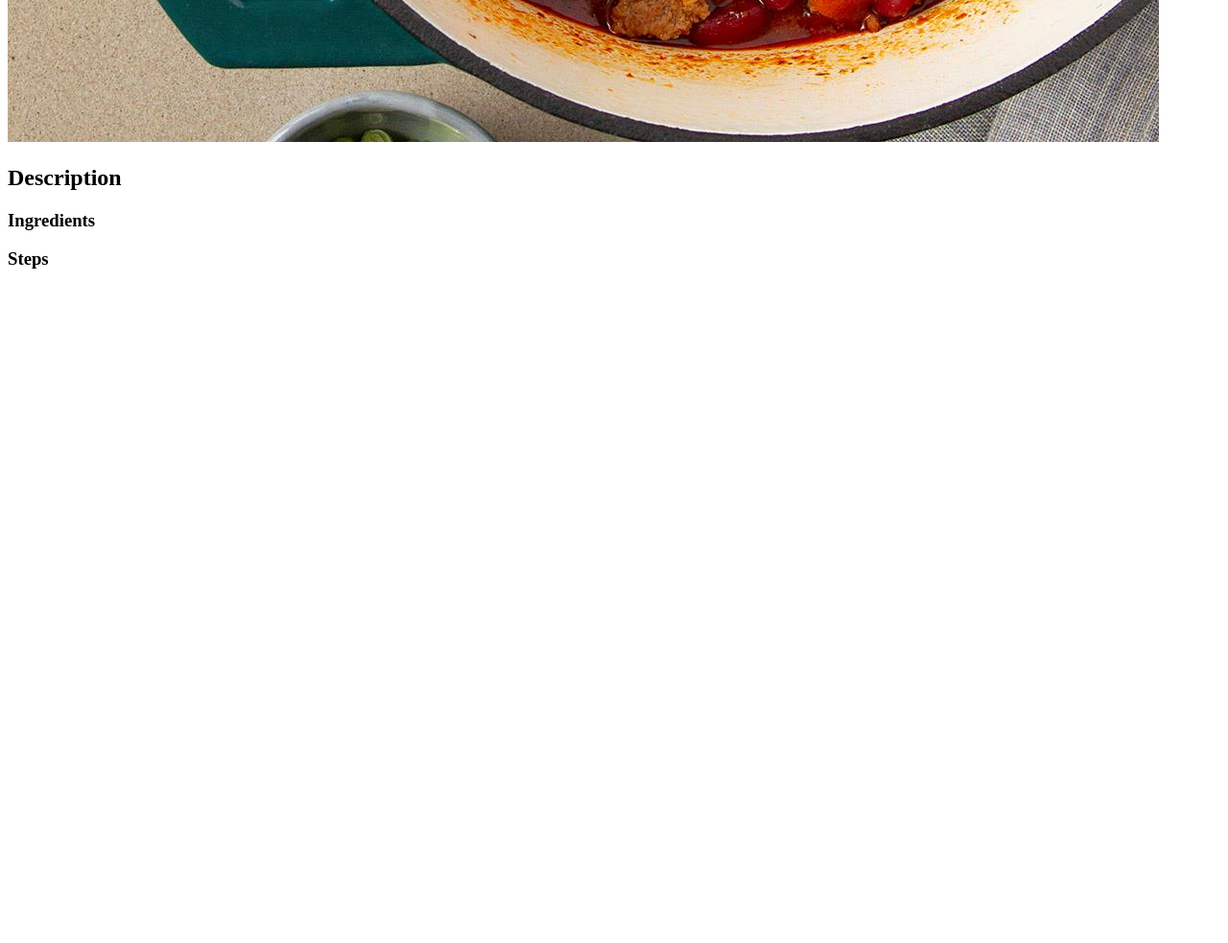
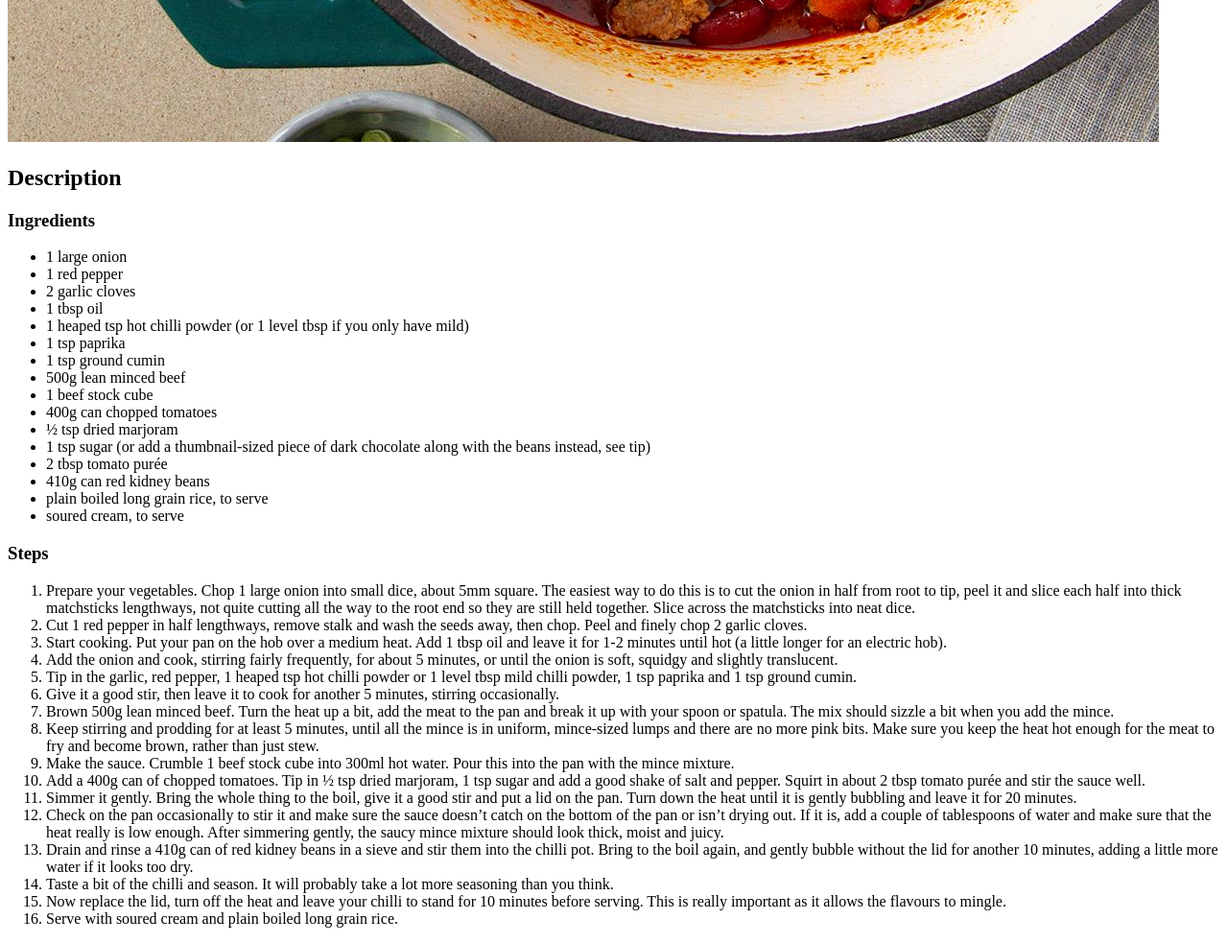
Before and after one commit to aelonite/odin-recipes, a plain HTML site: page recipes/chilli-con-carne.html in a window 1280 px wide. Shown: the part 1132-2115 px from the top of the page at 96% size. Before the commit the page ends 1432 px from the top, so only its background shows below. Drawn offline with Linux system fonts and the light colour scheme.

Commit message:
Add content to chilli-con-carne, add links to index

```diff
--- a/recipes/chilli-con-carne.html
+++ b/recipes/chilli-con-carne.html
@@ -12,10 +12,41 @@
     <h2>Description</h2>
     <h3>Ingredients</h3>
     <ul>
-
+        <li>1 large onion</li>
+        <li>1 red pepper</li>
+        <li>2 garlic cloves</li>
+        <li>1 tbsp oil</li>
+        <li>1 heaped tsp hot chilli powder (or 1 level tbsp if you only have mild)</li>
+        <li>1 tsp paprika</li>
+        <li>1 tsp ground cumin</li>
+        <li>500g lean minced beef</li>
+        <li>1 beef stock cube</li>
+        <li>400g can chopped tomatoes</li>
+        <li>½ tsp dried marjoram</li>
+        <li>1 tsp sugar (or add a thumbnail-sized piece of dark chocolate along with the beans instead, see tip)</li>
+        <li>2 tbsp tomato purée</li>
+        <li>410g can red kidney beans</li>
+        <li>plain boiled long grain rice, to serve</li>
+        <li>soured cream, to serve</li>
     </ul>
     <h3>Steps</h3>
     <ol>
+        <li>Prepare your vegetables. Chop 1 large onion into small dice, about 5mm square. The easiest way to do this is to cut the onion in half from root to tip, peel it and slice each half into thick matchsticks lengthways, not quite cutting all the way to the root end so they are still held together. Slice across the matchsticks into neat dice.</li>
+        <li>Cut 1 red pepper in half lengthways, remove stalk and wash the seeds away, then chop. Peel and finely chop 2 garlic cloves.</li>
+        <li>Start cooking. Put your pan on the hob over a medium heat. Add 1 tbsp oil and leave it for 1-2 minutes until hot (a little longer for an electric hob).</li>
+        <li>Add the onion and cook, stirring fairly frequently, for about 5 minutes, or until the onion is soft, squidgy and slightly translucent.</li>
+        <li>Tip in the garlic, red pepper, 1 heaped tsp hot chilli powder or 1 level tbsp mild chilli powder, 1 tsp paprika and 1 tsp ground cumin.</li>
+        <li>Give it a good stir, then leave it to cook for another 5 minutes, stirring occasionally.</li>
+        <li>Brown 500g lean minced beef. Turn the heat up a bit, add the meat to the pan and break it up with your spoon or spatula. The mix should sizzle a bit when you add the mince.</li>
+        <li>Keep stirring and prodding for at least 5 minutes, until all the mince is in uniform, mince-sized lumps and there are no more pink bits. Make sure you keep the heat hot enough for the meat to fry and become brown, rather than just stew.</li>
+        <li>Make the sauce. Crumble 1 beef stock cube into 300ml hot water. Pour this into the pan with the mince mixture.</li>
+        <li>Add a 400g can of chopped tomatoes. Tip in ½ tsp dried marjoram, 1 tsp sugar and add a good shake of salt and pepper. Squirt in about 2 tbsp tomato purée and stir the sauce well.</li>
+        <li>Simmer it gently. Bring the whole thing to the boil, give it a good stir and put a lid on the pan. Turn down the heat until it is gently bubbling and leave it for 20 minutes.</li>
+        <li>Check on the pan occasionally to stir it and make sure the sauce doesn’t catch on the bottom of the pan or isn’t drying out. If it is, add a couple of tablespoons of water and make sure that the heat really is low enough. After simmering gently, the saucy mince mixture should look thick, moist and juicy.</li>
+        <li>Drain and rinse a 410g can of red kidney beans in a sieve and stir them into the chilli pot. Bring to the boil again, and gently bubble without the lid for another 10 minutes, adding a little more water if it looks too dry.</li>
+        <li>Taste a bit of the chilli and season. It will probably take a lot more seasoning than you think.</li>
+        <li>Now replace the lid, turn off the heat and leave your chilli to stand for 10 minutes before serving. This is really important as it allows the flavours to mingle.</li>
+        <li>Serve with soured cream and plain boiled long grain rice.</li>
     </ol>
 </body>
 </html>
```
Also changed, not shown: index.html (+2 -0 lines), recipes/honey-garlic-salmon.html (+21 -0 lines), recipes/pestochicken.html (+1 -1 lines).
